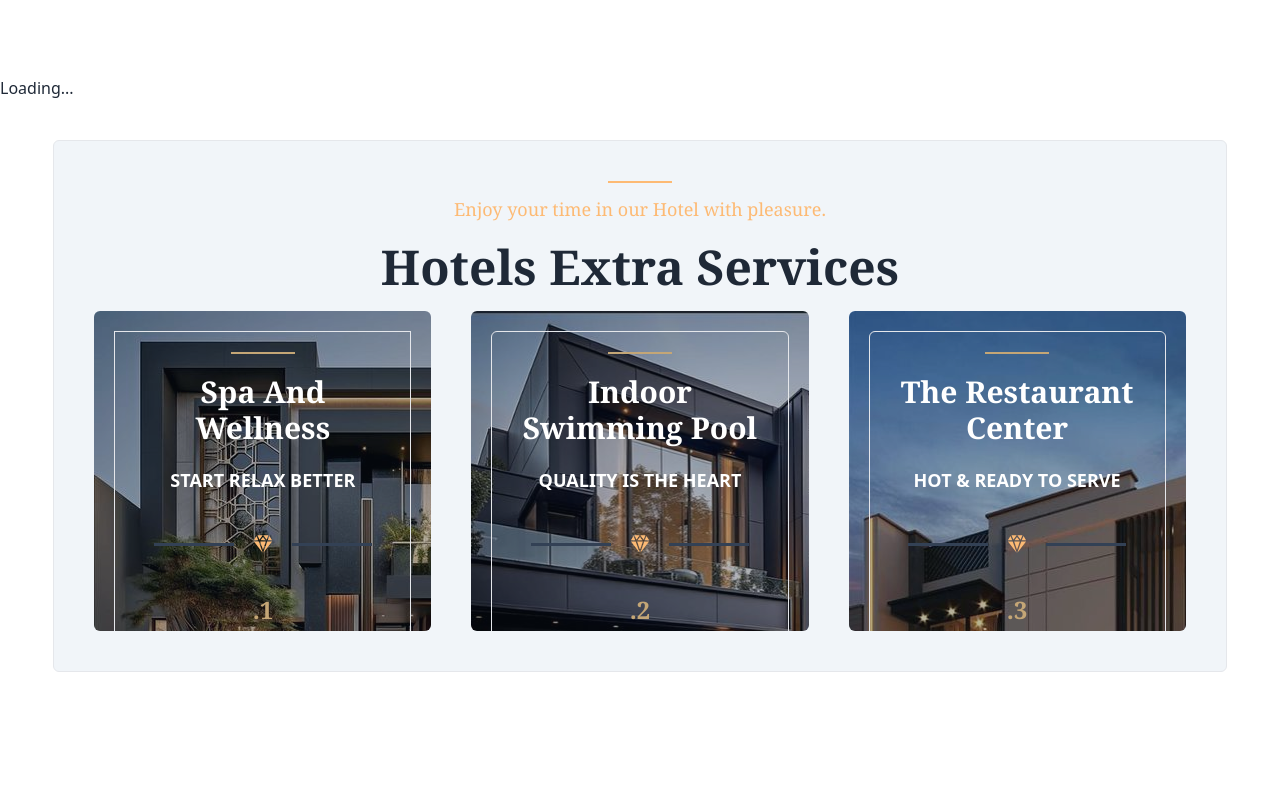
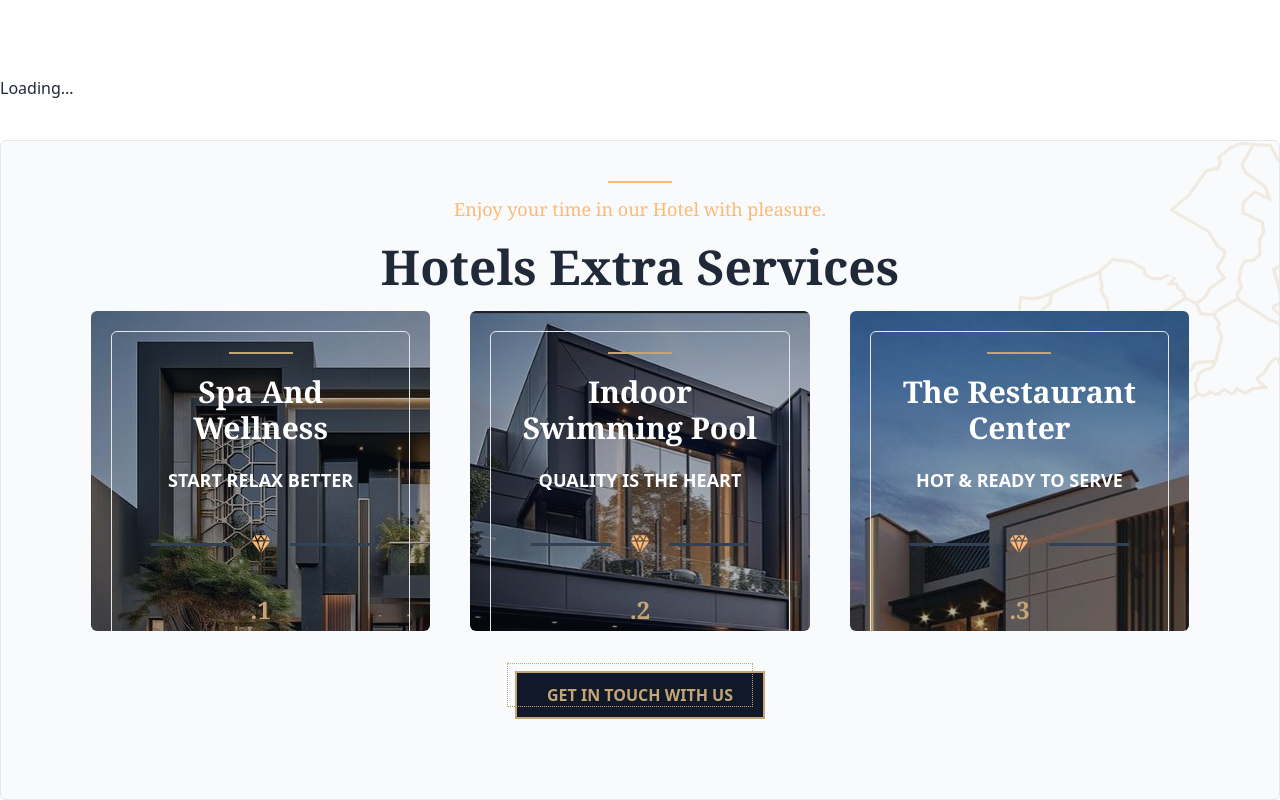
Before and after one commit to mahinjaman/The-Brando-Client, a React (Vite) app: page / in a window 1280 px wide. Shown: the part 1901-2701 px from the top of the page. Before the commit the page ends 2613 px from the top, so only its background shows below. Built offline with nearby package versions, Linux system fonts and the light colour scheme; no server answers.

Commit message:
added extra service

```diff
--- a/src/Pages/Home/ExtraService/ExtraService.jsx
+++ b/src/Pages/Home/ExtraService/ExtraService.jsx
@@ -4,9 +4,18 @@ import img2 from '../../../assets/ExtraService/2.jpg'
 import img3 from '../../../assets/ExtraService/3.jpg'
 import PrimaryDivider from '../../../Components/Shared/PrimaryDivider';
 import PrimaryTitle from '../../../Components/Shared/PrimaryTitle';
+import { MdOutlineSpa } from "react-icons/md";
+import { FaSwimmingPool } from "react-icons/fa";
+import { GrRestaurant } from 'react-icons/gr';
+import bg from '../../../assets/popular/popular_bg.png'
 const ExtraService = () => {
     return (
-      <div className="w-11/12 mx-auto p-10 border rounded-md my-10 bg-slate-100">
+      <div className=" p-10 border rounded-md mt-10 bg-slate-50 relative overflow-hidden">
+        {/* background */}
+        <div className='absolute top-0 -right-10 opacity-20'>
+          <img src={bg} alt="" />
+        </div>
+        {/* Content */}
         <div className="text-center mb-5">
           <PrimaryTitle>
             Enjoy your time in our Hotel with pleasure.
@@ -18,16 +27,17 @@ const ExtraService = () => {
 
         {/* Card */}
 
-        <div className=" grid grid-cols-1 lg:grid-cols-3 text-center text-white gap-10 h-80">
-
+        <div className=" lg:w-11/12 mx-auto grid grid-cols-1 lg:grid-cols-3 text-center text-white gap-10 h-80">
+          {/* Card-1 */}
           <div className="relative rounded-md overflow-hidden">
             <div className="theCard absolute w-full h-full">
+              {/* font */}
               <div
-                className="theFront absolute w-full h-full"
+                className="theFront absolute w-full h-full "
                 style={{ backgroundImage: `url(${img1})` }}
               >
                 <div className=" bg-slate-900 bg-opacity-30 p-5">
-                  <div className="border p-5 flex flex-col justify-center items-center">
+                  <div className="border p-5 flex flex-col justify-center items-center rounded-md">
                     <hr className="w-16 border border-[#c4a676]" />
                     <h1 className="text-center text-3xl font-bold my-5 font-serif">
                       Spa And Wellness
@@ -44,14 +54,33 @@ const ExtraService = () => {
                   </div>
                 </div>
               </div>
-              <div className="theBack absolute w-full h-full">
-                Backend
+              {/* back */}
+              <div className="theBack absolute w-full h-full bg-gray-900 p-5">
+                <div className="border rounded-md h-full flex flex-col justify-center items-center p-5">
+                  <div className="relative flex flex-col items-center justify-center mb-5">
+                    <div className="absolute top-0 w-32 h-6 bg-slate-700 bg-opacity-50 rounded-xl mr-10"></div>
+                    <div className="text-5xl text-[#c4a676] z-10">
+                      <MdOutlineSpa />
+                    </div>
+                    <div className=" w-32 h-6 bg-slate-700 bg-opacity-50 rounded-xl ml-10"></div>
+                  </div>
+                  <p className='flex-grow'>
+                    Indulge in our Swedish Massage, a soothing full-body
+                    treatment that uses gentle, flowing strokes to relieve
+                    tension, improve circulation, and promote relaxation.
+                    Perfect for de-stressing and enhancing overall well-being.
+                  </p>
+                  <p className='text-4xl text-[#c4a676]'>. . .</p>
                 </div>
+              </div>
             </div>
           </div>
 
+          {/* Card-2 */}
+
           <div className="relative rounded-md overflow-hidden">
-            <div className="theCard absolute w-full h-full ">
+            <div className="theCard absolute w-full h-full">
+              {/* font */}
               <div
                 className="theFront absolute w-full h-full"
                 style={{ backgroundImage: `url(${img2})` }}
@@ -74,12 +103,30 @@ const ExtraService = () => {
                   </div>
                 </div>
               </div>
-              <div className="theBack absolute w-full h-full">Backend</div>
+              {/* back */}
+              <div className="theBack absolute w-full h-full bg-gray-900 p-5">
+                <div className="border rounded-md h-full flex flex-col justify-center items-center p-5">
+                  <div className="relative flex flex-col items-center justify-center mb-5">
+                    <div className="absolute top-0 w-32 h-6 bg-slate-700 bg-opacity-50 rounded-xl mr-10"></div>
+                    <div className="text-5xl text-[#c4a676] z-10">
+                      <FaSwimmingPool />
+                    </div>
+                    <div className=" w-32 h-6 bg-slate-700 bg-opacity-50 rounded-xl ml-10"></div>
+                  </div>
+                  <p className='flex-grow'>
+                  Enjoy a swim in our heated indoor pool, perfect for relaxation and exercise all year round. Immerse yourself in the serene ambiance and comfortable water temperature.
+                  </p>
+                  <p className='text-4xl text-[#c4a676]'>. . .</p>
+                </div>
+              </div>
             </div>
           </div>
 
+          {/* Card-3 */}
+
           <div className="relative rounded-md overflow-hidden">
             <div className="theCard absolute w-full h-full ">
+              {/* Font */}
               <div
                 className="theFront absolute w-full h-full"
                 style={{ backgroundImage: `url(${img3})` }}
@@ -102,9 +149,35 @@ const ExtraService = () => {
                   </div>
                 </div>
               </div>
-              <div className="theBack absolute w-full h-full">Backend</div>
+              {/* back */}
+              <div className="theBack absolute w-full h-full bg-gray-900 p-5">
+                <div className="border rounded-md h-full flex flex-col justify-center items-center p-5">
+                  <div className="relative flex flex-col items-center justify-center mb-5">
+                    <div className="absolute top-0 w-32 h-6 bg-slate-700 bg-opacity-50 rounded-xl mr-10"></div>
+                    <div className="text-5xl text-[#c4a676] z-10">
+                    <GrRestaurant />
+                    </div>
+                    <div className=" w-32 h-6 bg-slate-700 bg-opacity-50 rounded-xl ml-10"></div>
+                  </div>
+                  <p className='flex-grow'>
+                  Experience exquisite gourmet dining at our restaurant, where our chefs craft culinary masterpieces using the freshest local ingredients. Enjoy a memorable meal in an elegant and sophisticated setting.
+                  </p>
+                  <p className='text-4xl text-[#c4a676]'>. . .</p>
+                </div>
+              </div>
             </div>
           </div>
+        </div>
+
+        {/* GET IN TOUCH WITH US btn */}
+        <div className='flex justify-center my-10'>
+          <button className='custom-btn bg-gray-900 text-[#c4a676] border-gray-900 hover:bg-[#c4a676] hover:text-gray-900'> GET IN TOUCH WITH US </button>
+        </div>
+
+        {/* arrow */}
+
+        <div>
+
         </div>
       </div>
     );
```
